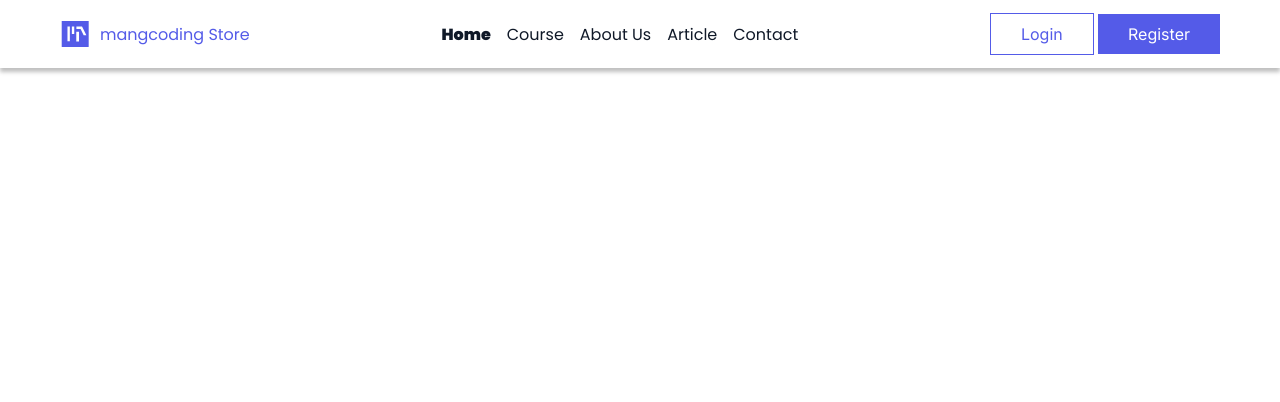
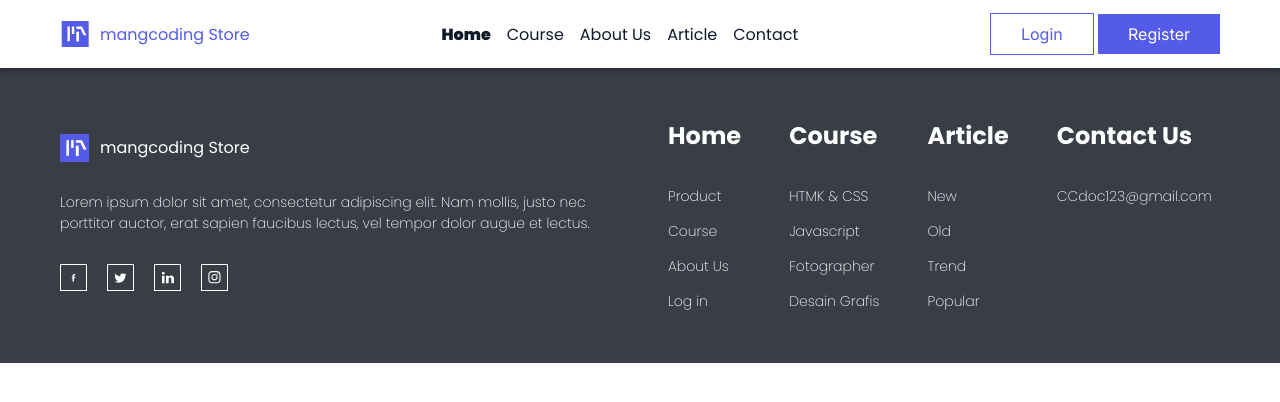
Before and after one commit to TuqaAbuSharkh/landingProject, a plain HTML site: page index.html in a window 1280 px wide. Drawn offline with Linux system fonts and the light colour scheme.

Commit message:
adding footer

```diff
--- a/asset/css/main.css
+++ b/asset/css/main.css
@@ -36,3 +36,69 @@ width: 30px;
     background-color: var(--mainColor);
     color:#fff;
 }
+.footer{
+    background-color: #393e46;
+    color: #fff;
+    padding: 50px 0;
+}
+.footer a{
+    color:#fff;
+}
+.footer .row{
+    gap:40px;
+}
+.footer .footer-start,.footer .footer-end{
+    width: calc( (100% - 40px) / 2 );
+}
+.footer .logo{
+    display: flex;
+    align-items: center;
+    gap: 10px;
+    flex-wrap: wrap;
+}
+.footer-start .logo img{
+    width:30px;
+}
+.footer-start{
+    display: flex;
+    flex-direction: column;
+    gap:30px;
+}
+.footer-start .icons{
+    display: flex;
+    gap:20px;
+    flex-wrap: wrap;
+}
+.footer-start .icons img{
+    border: 1px solid #fff;
+    width:15px;
+    height:15px;
+    padding: 5px;
+    box-sizing: content-box;
+}
+.footer-start p{
+    color: #fff;
+    font-size: 14px;
+    font-weight: 200;
+}
+.footer-end .row{
+    justify-content: space-evenly;
+    align-items: flex-start;
+}
+.footer-end .footer-item{
+    display: flex;
+    flex-direction: column;
+    gap:30px;
+    flex-wrap: wrap;
+}
+
+.footer-end .footer-item ul{
+    display: flex;
+    flex-direction: column;
+    flex-wrap: wrap;
+    gap: 10px;
+}
+.footer-end .footer-item ul a{
+    font-size: 14px;
+    font-weight: 200;
+}
--- a/index.html
+++ b/index.html
@@ -36,7 +36,75 @@
                 </div>
             </div>
         </div>
-        </head>
+    </header>
+
+
+    <footer class="footer">
+        <div class="container">
+            <div class="row">
+                <div class="footer-start">
+                    <div class="logo">
+                        <img src="./asset/image/Logofoot.svg" />
+                        <a href="#">mangcoding Store</a>
+                    </div>
+                    <p>Lorem ipsum dolor sit amet, consectetur adipiscing elit. Nam mollis, justo nec porttitor auctor,
+                        erat sapien faucibus lectus, vel tempor dolor augue et lectus. </p>
+                    <div class="icons">
+                        <a href="#"><img src="./asset/image/facebok.svg" /></a>
+                        <a href="#"><img src="./asset/image/Twitter logo.svg"></a>
+                        <a href="#"><img src="./asset/image/linkedin logo.svg" /></a>
+                        <a href="#"><img src="./asset/image/instagram.svg" /></a>
+                    </div>
+                </div>
+
+                <div class="footer-end">
+                    <div class="row">
+                        <div class="footer-item">
+                            <h2>Home</h2>
+                            <nav>
+                                <ul>
+                                    <li><a href="#">Product</a></li>
+                                    <li><a href="#">Course</a></li>
+                                    <li><a href="#">About Us</a></li>
+                                    <li><a href="#">Log in</a></li>
+                                </ul>
+                            </nav>
+                        </div>
+                        <div class="footer-item">
+                            <h2>Course</h2>
+                            <nav>
+                                <ul>
+                                    <li><a href="#">HTMK & CSS</a></li>
+                                    <li><a href="#">Javascript</a></li>
+                                    <li><a href="#">Fotographer</a></li>
+                                    <li><a href="#">Desain Grafis</a></li>
+                                </ul>
+                            </nav>
+                        </div>
+                        <div class="footer-item">
+                            <h2>Article</h2>
+                            <nav>
+                                <ul>
+                                    <li><a href="#">New</a></li>
+                                    <li><a href="#">Old</a></li>
+                                    <li><a href="#">Trend</a></li>
+                                    <li><a href="#">Popular</a></li>
+                                </ul>
+                            </nav>
+                        </div>
+                        <div class="footer-item">
+                            <h2>Contact Us</h2>
+                            <nav>
+                                <ul>
+                                    <li><a href="#">CCdoc123@gmail.com</a></li>
+                                </ul>
+                            </nav>
+                        </div>
+                    </div>
+                </div>
+            </div>
+        </div>
+    </footer>
 </body>
 
 </html>
```
Also changed, not shown: asset/image/Logofoot.svg (added), asset/image/Twitter logo.svg (added), asset/image/facebok.svg (added), asset/image/instagram.svg (added), asset/image/linkedin logo.svg (added).
